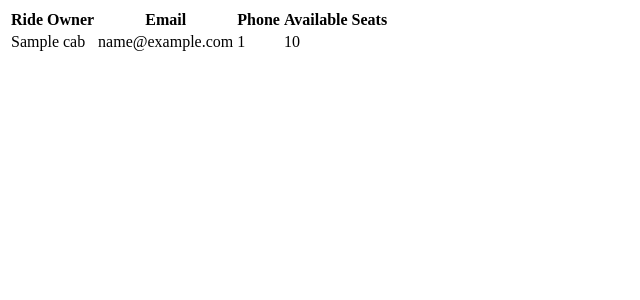
After one commit to DefCon-007/Cab-Sharing, a Flask app: template templates/cabsSearchResult.html in a window 1280 px wide. The commit adds this page. Shown: the top 300 px of the page, without its empty margins (0-640 px from the left). Run offline with Flask 2, Linux system fonts and the light colour scheme; the template is opened without the code that fills it: most values are stand-ins (such as "Sample title", 1, 10 or a date in 2020); some libraries are stand-ins or nearby versions.

Commit message:
Adds basic result page for cab search

```diff
--- a/app.py
+++ b/app.py
@@ -22,8 +22,8 @@ def index():
 def postCab():
 	if cursor == None or db == None :
 		connect_database()
-	else :
-		return render_template("index.html") #return with error ******
+	# else :
+		# return render_template("index.html") #return with error ******
 	form_dict = request.form.to_dict()
 	date = form_dict["date"]
 	time = form_dict["time"]
@@ -38,22 +38,37 @@ def postCab():
 		db.commit()
 	except Exception as e :
 		print e
+		#Reder teml with error
 	for key in form_dict.keys() :
 		print ("{} - {}\n".format(key,form_dict[key]))
-	# print 1
-	return (1)
+	flag = True
+	msg = "Your ride data has been successfully submitted"
+	msgcode = "RidePost"
+	return render_template('index.html' , flag=flag, msg=msg,msgcode=msgcode)
 
 @app.route("/search-cab",methods=["POST"])
 def searchCab() :
 	if cursor == None or db == None :
 		connect_database()
+	# else :
+		# return render_template("index.html") #return with error ******
 	query = "SELECT * FROM cabdetails"
 	try :
 		cursor.execute(query)
+		cabsList = list()
 		for row in cursor.fetchall():
-			print row
+			cabsList.append(dict(name= row[0],
+								email=row[1],
+								number=row[2],
+								availSeats=row[3],
+								dest=row[5],
+								threshold=row[6],
+								datetime=row[7]
+								))
+		return render_template('cabsSearchResult.html' , cabsList=cabsList)
 	except Exception as e :
 		print e
+		#Reder teml with error
 
 app.secret_key = 'kwoc'
 app.config['SESSION_TYPE'] = 'filesystem'
--- /dev/null
+++ b/templates/cabsSearchResult.html
@@ -0,0 +1,23 @@
+<!DOCTYPE html>
+<html>
+<head>
+	<title>Search Result</title>
+</head>
+<body>
+        <table id="mainTable">
+            <tr class="header">
+                <th >Ride Owner</th>
+                <th >Email</th>
+                <th >Phone</th>
+				<th >Available Seats</th>
+            </tr>
+            {% for cab in cabsList %}
+                <tr>
+                    <td>{{cab.name}}</td>
+                    <td>{{cab.email}}</td>
+                    <td>{{cab.number}}</td>
+                    <td>{{cab.availSeats}}</td>
+                </tr>
+            {% endfor %}
+</body>
+</html>
```
Also changed, not shown: templates/index.html (+8 -0 lines).
